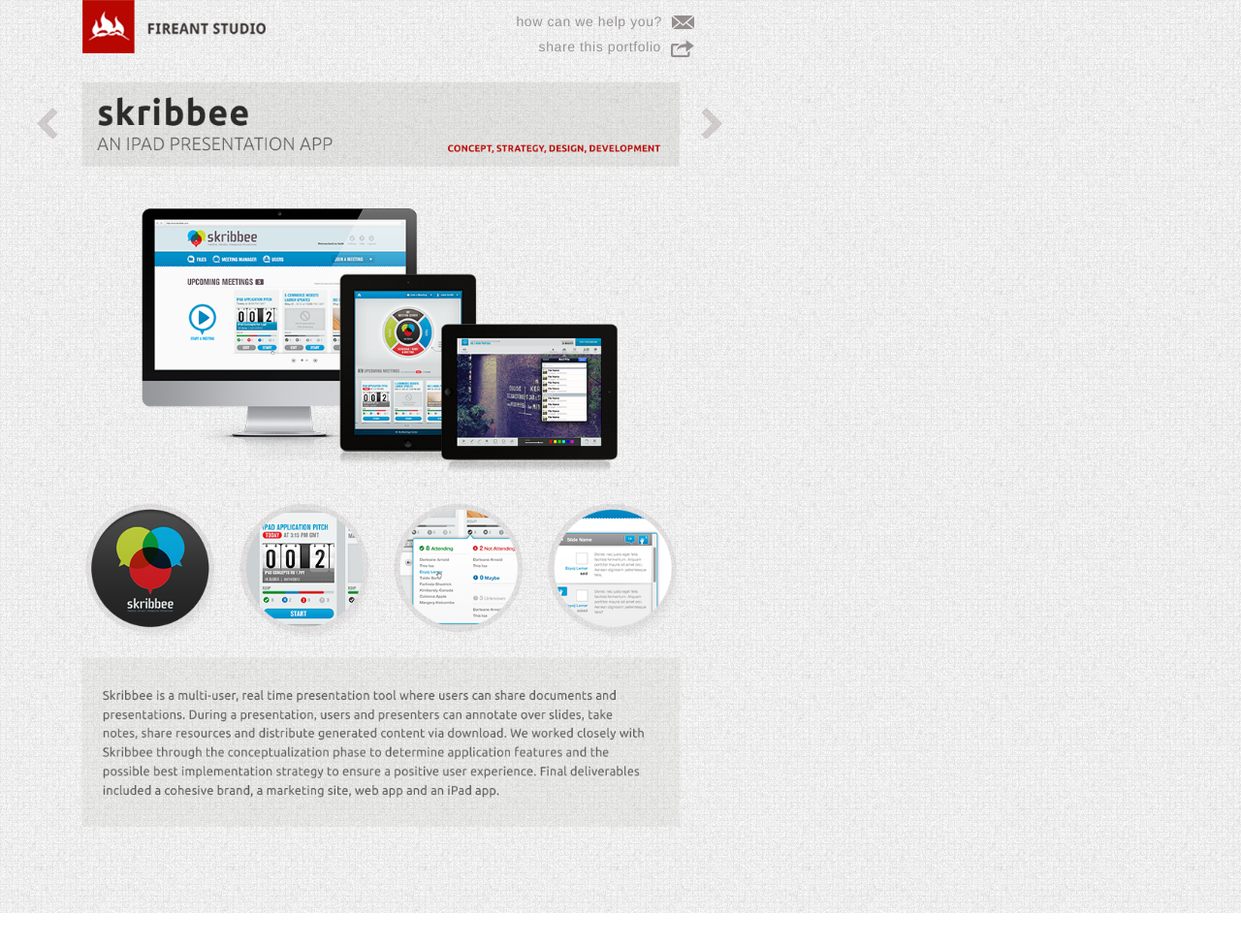
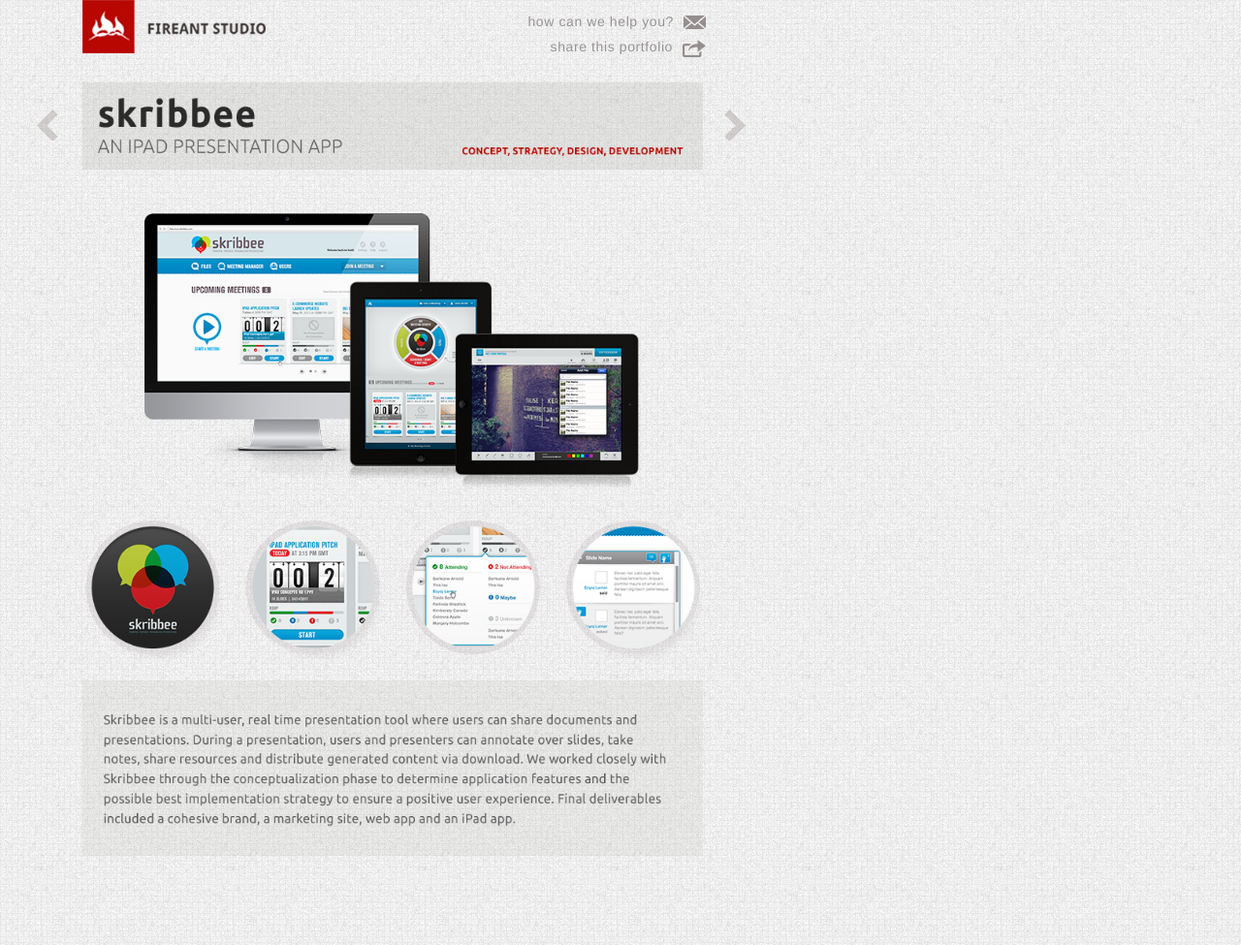
Before and after one commit to durhamka/FBsliderFAS, a plain HTML site: page index.html in a window 1280 px wide. Shown: the whole page at 97% size. Before the commit the page ends 942 px from the top, so only its background shows below. Drawn offline with nearby package versions, Linux system fonts and the light colour scheme; a web font is replaced by a local one.

Commit message:
minor css changes to spacing

```diff
--- a/style.css
+++ b/style.css
@@ -8,8 +8,8 @@
 }
 
 .container {
-	width: 786px;
-	height: ;
+	width: 810px;
+	height: auto;
 }
 
 .header #logo {
@@ -30,7 +30,7 @@
 
 .links  {
 		float: right;
-		margin-right: 50px;
+		margin-right: 62px;
 		padding-top: 6px;
 		display: inline-block;
 		clear: both;
```
